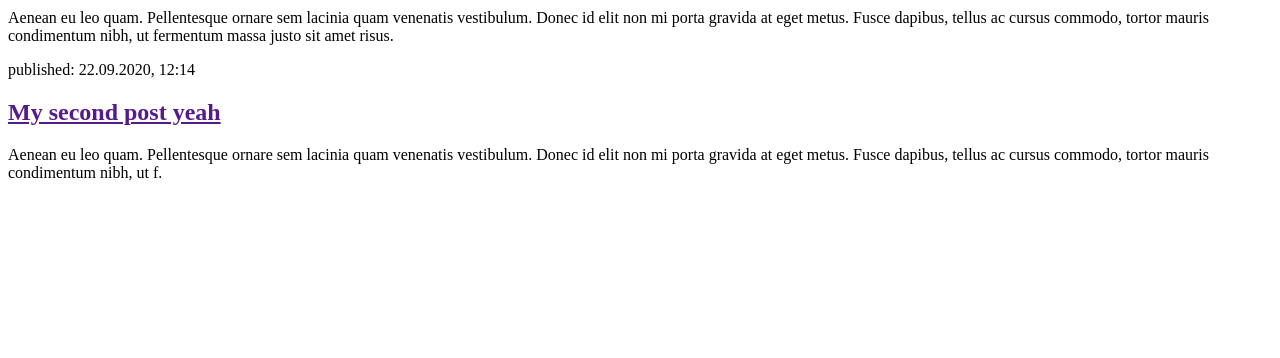
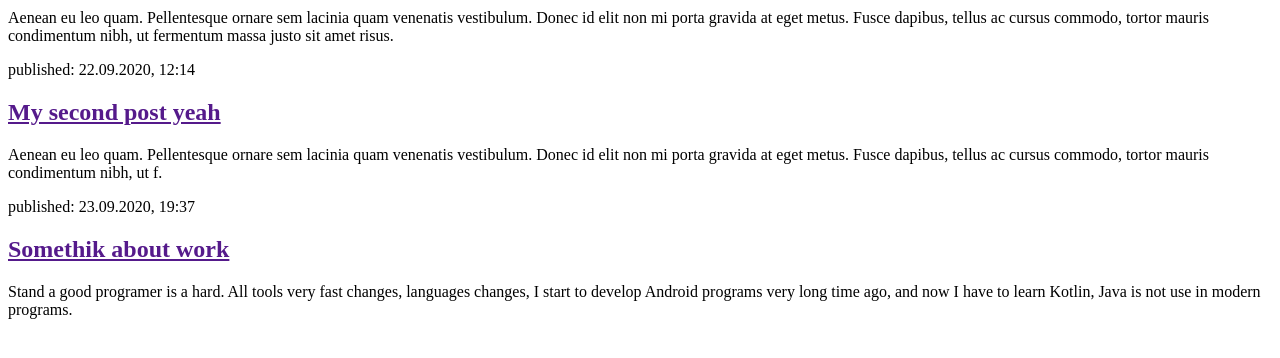
Before and after one commit to pavelfire/my-second-blog, a Django app: page / in a window 1280 px wide. Shown: the part 142-500 px from the top of the page. Run offline with Django 3.2, Linux system fonts and the light colour scheme.

Commit message:
Changed html file

```diff
--- a/blog/templates/blog/post_list.html
+++ b/blog/templates/blog/post_list.html
@@ -18,5 +18,10 @@
             <h2><a href="">My second post yeah</a></h2>
             <p>Aenean eu leo quam. Pellentesque ornare sem lacinia quam venenatis vestibulum. Donec id elit non mi porta gravida at eget metus. Fusce dapibus, tellus ac cursus commodo, tortor mauris condimentum nibh, ut f.</p>
         </div>
+	<div>
+            <p>published: 23.09.2020, 19:37</p>
+            <h2><a href="">Somethik about work</a></h2>
+            <p>Stand a good programer is a hard. All tools very fast changes, languages changes, I start to develop Android programs very long time ago, and now I have to learn Kotlin, Java is not use in modern programs.</p>
+        </div>
     </body>
 </html>
```
